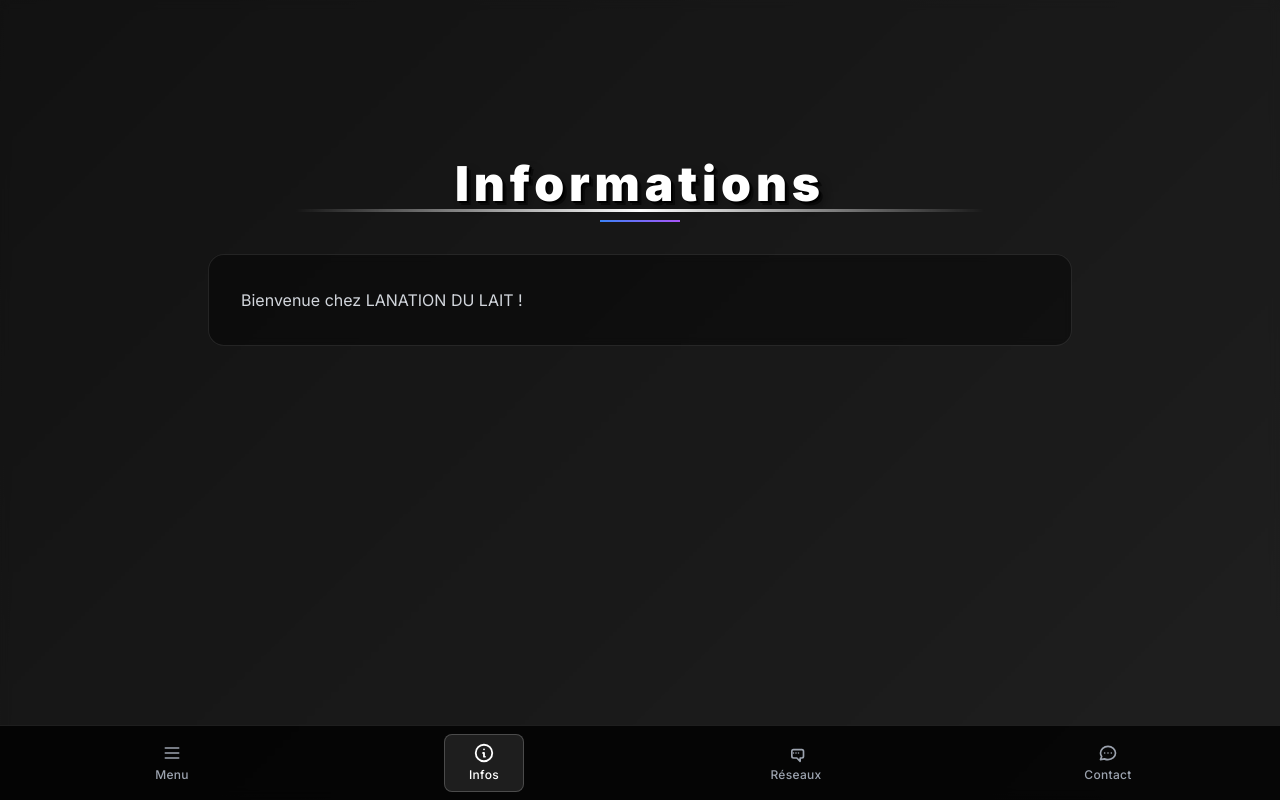
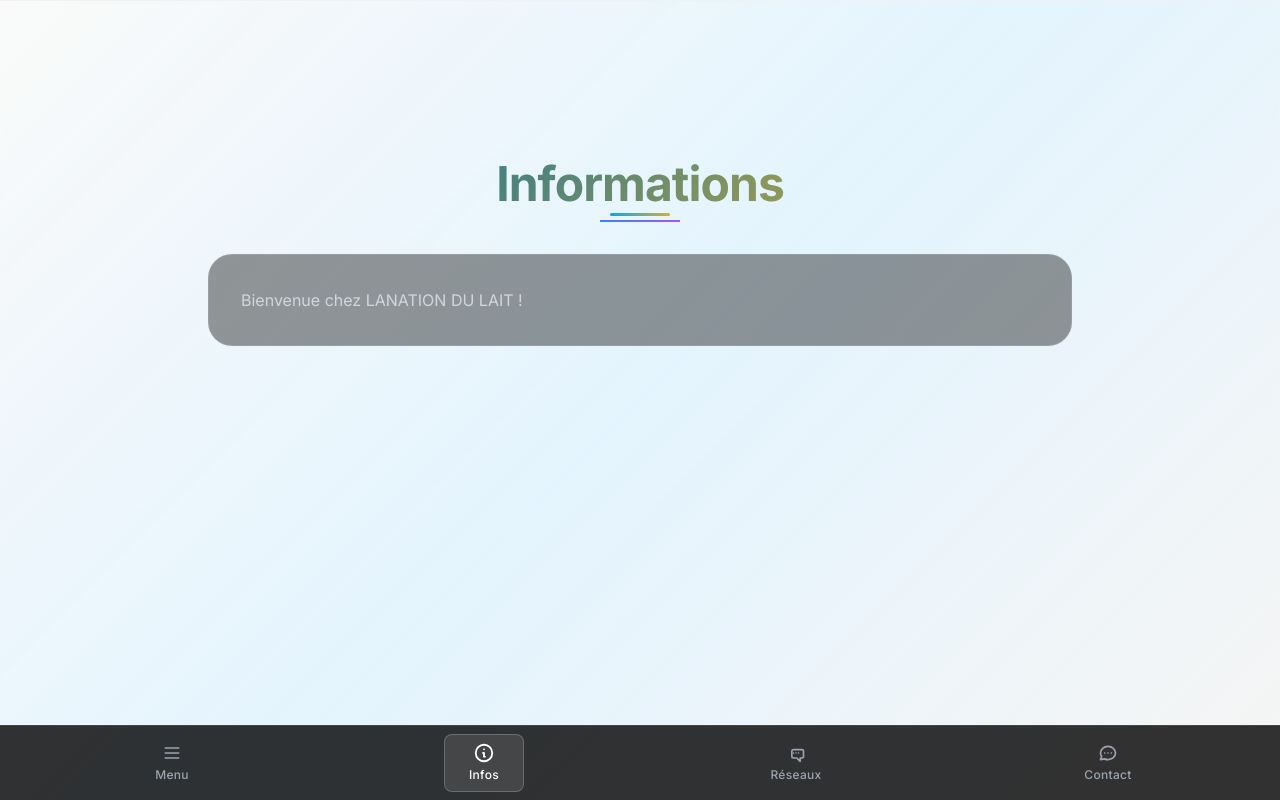
Before and after one commit to juniorrrrr345/teste123, a Next.js app: page /info in a window 1280 px wide. Built offline with nearby package versions, Linux system fonts and the light colour scheme; no server answers.

Commit message:
Checkpoint before follow-up message
Co-authored-by: sousgrosj1 <sousgrosj1@gmail.com>

```diff
--- a/src/app/globals.css
+++ b/src/app/globals.css
@@ -1,6 +1,57 @@
 @tailwind base;
 @tailwind components;
 @tailwind utilities;
+
+/* === NOUVEAU THÈME MODERNE ÉLÉGANT === */
+
+/* Variables CSS pour le nouveau thème */
+:root {
+  /* Palette de couleurs principale */
+  --primary-50: #f0f9ff;
+  --primary-100: #e0f2fe;
+  --primary-200: #bae6fd;
+  --primary-300: #7dd3fc;
+  --primary-400: #38bdf8;
+  --primary-500: #0ea5e9;
+  --primary-600: #0284c7;
+  --primary-700: #0369a1;
+  --primary-800: #075985;
+  --primary-900: #0c4a6e;
+
+  /* Couleurs neutres élégantes */
+  --neutral-50: #fafafa;
+  --neutral-100: #f5f5f5;
+  --neutral-200: #e5e5e5;
+  --neutral-300: #d4d4d4;
+  --neutral-400: #a3a3a3;
+  --neutral-500: #737373;
+  --neutral-600: #525252;
+  --neutral-700: #404040;
+  --neutral-800: #262626;
+  --neutral-900: #171717;
+
+  /* Couleurs d'accent */
+  --accent-gold: #d4af37;
+  --accent-gold-light: #f4e4a6;
+  --accent-gold-dark: #b8941f;
+
+  /* Ombres élégantes */
+  --shadow-soft: 0 2px 15px -3px rgba(0, 0, 0, 0.07), 0 10px 20px -2px rgba(0, 0, 0, 0.04);
+  --shadow-medium: 0 4px 25px -5px rgba(0, 0, 0, 0.1), 0 10px 10px -5px rgba(0, 0, 0, 0.04);
+  --shadow-strong: 0 20px 25px -5px rgba(0, 0, 0, 0.1), 0 10px 10px -5px rgba(0, 0, 0, 0.04);
+
+  /* Bordures arrondies */
+  --radius-sm: 0.375rem;
+  --radius-md: 0.5rem;
+  --radius-lg: 0.75rem;
+  --radius-xl: 1rem;
+  --radius-2xl: 1.5rem;
+
+  /* Transitions fluides */
+  --transition-fast: 150ms cubic-bezier(0.4, 0, 0.2, 1);
+  --transition-normal: 300ms cubic-bezier(0.4, 0, 0.2, 1);
+  --transition-slow: 500ms cubic-bezier(0.4, 0, 0.2, 1);
+}
 
 /* Empêcher le glissement indésirable sur mobile */
 .overscroll-contain {
@@ -238,33 +289,27 @@ body {
   touch-action: none !important;
 }
 
-/* Background global robuste - optimisé responsive */
+/* === NOUVEAU FOND MODERNE ÉLÉGANT === */
 html {
-  background-color: black !important;
+  background: linear-gradient(135deg, var(--neutral-50) 0%, var(--primary-50) 50%, var(--neutral-100) 100%) !important;
   background-attachment: fixed !important;
-  background-size: cover !important;
-  background-position: center !important;
-  background-repeat: no-repeat !important;
   min-height: 100%;
-  /* Amélioration mobile */
   -webkit-text-size-adjust: 100%;
   -webkit-tap-highlight-color: transparent;
   touch-action: manipulation;
 }
 
 body {
-  font-family: 'Inter', sans-serif;
+  font-family: 'Inter', -apple-system, BlinkMacSystemFont, 'Segoe UI', Roboto, sans-serif;
   -webkit-font-smoothing: antialiased;
   -moz-osx-font-smoothing: grayscale;
-  background-color: black !important;
+  background: linear-gradient(135deg, var(--neutral-50) 0%, var(--primary-50) 50%, var(--neutral-100) 100%) !important;
   background-attachment: fixed !important;
-  background-size: cover !important;
-  background-position: center !important;
-  background-repeat: no-repeat !important;
   min-height: 100vh;
-  min-height: 100dvh; /* Support pour les nouveaux navigateurs */
-  /* Prévention du scroll horizontal */
+  min-height: 100dvh;
   overflow-x: hidden;
+  color: var(--neutral-800);
+  line-height: 1.6;
   /* Support des safe areas */
   padding-top: var(--safe-area-inset-top);
   padding-bottom: var(--safe-area-inset-bottom);
@@ -272,13 +317,10 @@ body {
   padding-right: var(--safe-area-inset-right);
 }
 
-/* Conteneur principal - optimisé responsive */
+/* === NOUVEAU CONTENEUR PRINCIPAL ÉLÉGANT === */
 .main-container {
-  background-color: black;
-  background-attachment: local; /* Changé pour mobile */
-  background-size: cover;
-  background-position: center;
-  background-repeat: no-repeat;
+  background: linear-gradient(135deg, var(--neutral-50) 0%, var(--primary-50) 50%, var(--neutral-100) 100%);
+  background-attachment: fixed;
   min-height: 100vh;
   min-height: 100dvh;
   position: relative;
@@ -286,7 +328,7 @@ body {
   overflow-x: hidden;
 }
 
-/* Couche d'overlay globale - optimisée */
+/* Overlay subtil et élégant */
 .global-overlay {
   position: fixed;
   top: 0;
@@ -295,101 +337,87 @@ body {
   bottom: 0;
   pointer-events: none;
   z-index: 0;
-  background-color: rgba(0, 0, 0, 0.2);
-  backdrop-filter: blur(2px);
-  /* Amélioration performance mobile */
+  background: linear-gradient(135deg,
+    rgba(255, 255, 255, 0.1) 0%,
+    rgba(14, 165, 233, 0.05) 50%,
+    rgba(255, 255, 255, 0.1) 100%);
+  backdrop-filter: blur(1px);
   will-change: transform;
   transform: translateZ(0);
 }
 
-/* Contenu principal par-dessus l'overlay */
+/* Contenu principal avec style moderne */
 .content-layer {
   position: relative;
   z-index: 10;
   min-height: 100vh;
   min-height: 100dvh;
   width: 100%;
+  background: transparent;
 }
 
-/* Titre responsive avec clamp */
+/* === NOUVEAU STYLE DE TITRE ÉLÉGANT === */
 .shop-title {
-  font-weight: 900;
-  font-size: clamp(1.5rem, 5vw, 2.5rem); /* Responsive font size */
-  color: white;
-  text-shadow:
-    2px 2px 0px #000,
-    4px 4px 0px rgba(0,0,0,0.5),
-    6px 6px 10px rgba(0,0,0,0.3);
-  letter-spacing: 0.1em;
+  font-weight: 700;
+  font-size: clamp(1.75rem, 4vw, 2.75rem);
+  color: var(--neutral-800);
+  letter-spacing: -0.02em;
   position: relative;
   text-align: center;
-  line-height: 1.2;
+  line-height: 1.1;
+  background: linear-gradient(135deg, var(--primary-700) 0%, var(--accent-gold) 100%);
+  background-clip: text;
+  -webkit-background-clip: text;
+  -webkit-text-fill-color: transparent;
+  text-shadow: none;
 }
 
 .shop-title::after {
   content: "";
   position: absolute;
-  bottom: -4px;
+  bottom: -8px;
   left: 50%;
   transform: translateX(-50%);
-  width: 80%;
+  width: 60px;
   height: 3px;
-  background: linear-gradient(90deg, transparent, white, transparent);
+  background: linear-gradient(90deg, var(--primary-500), var(--accent-gold));
+  border-radius: 2px;
 }
 
-/* Style Graffiti responsive */
+/* === NOUVEAU STYLE DE TEXTE ÉLÉGANT === */
 .graffiti-text {
-  font-family: 'Metal Mania', cursive;
-  font-weight: 400;
-  text-transform: uppercase;
-  letter-spacing: 0.15em;
-  font-size: clamp(1rem, 4vw, 2rem); /* Responsive */
-  background: linear-gradient(
-    45deg,
-    #ff0000,
-    #ffff00,
-    #00ff00,
-    #0000ff,
-    #8000ff,
-    #ff0000
-  );
-  background-size: 400% 400%;
+  font-family: 'Inter', -apple-system, BlinkMacSystemFont, sans-serif;
+  font-weight: 600;
+  text-transform: none;
+  letter-spacing: -0.01em;
+  font-size: clamp(1.25rem, 3.5vw, 1.75rem);
+  background: linear-gradient(135deg, var(--primary-600) 0%, var(--accent-gold) 50%, var(--primary-800) 100%);
+  background-size: 200% 200%;
   background-clip: text;
   -webkit-background-clip: text;
   -webkit-text-fill-color: transparent;
-  animation: gradientShift 3s ease-in-out infinite, textGlow 2s ease-in-out infinite alternate;
-  text-shadow:
-    3px 3px 0px rgba(0,0,0,0.8),
-    6px 6px 0px rgba(0,0,0,0.6),
-    9px 9px 0px rgba(0,0,0,0.4),
-    12px 12px 20px rgba(0,0,0,0.3);
+  animation: elegantGradient 4s ease-in-out infinite;
+  text-shadow: none;
   position: relative;
   text-align: center;
-  line-height: 1.2;
+  line-height: 1.3;
 }
 
 .graffiti-text::after {
   content: "";
   position: absolute;
-  bottom: -6px;
-  left: 0;
-  right: 0;
-  height: 4px;
-  background: linear-gradient(
-    90deg,
-    #ff0000,
-    #ffff00,
-    #00ff00,
-    #0000ff,
-    #8000ff,
-    #ff0000
-  );
-  background-size: 200% 100%;
-  animation: gradientShift 2s linear infinite;
-  border-radius: 2px;
+  bottom: -4px;
+  left: 50%;
+  transform: translateX(-50%);
+  width: 40px;
+  height: 2px;
+  background: linear-gradient(90deg, var(--primary-500), var(--accent-gold));
+  border-radius: 1px;
+  animation: elegantGradient 4s ease-in-out infinite;
 }
 
-@keyframes gradientShift {
+/* === NOUVELLES ANIMATIONS ÉLÉGANTES === */
+@keyframes elegantGradient {
   0%, 100% {
     background-position: 0% 50%;
   }
@@ -398,12 +426,15 @@ body {
   }
 }
 
-@keyframes textGlow {
+@keyframes subtleGlow {
   0% {
-    filter: drop-shadow(0 0 5px rgba(255,255,255,0.3));
+    filter: drop-shadow(0 0 8px rgba(14, 165, 233, 0.2));
+  }
+  50% {
+    filter: drop-shadow(0 0 12px rgba(212, 175, 55, 0.3));
   }
   100% {
-    filter: drop-shadow(0 0 20px rgba(255,255,255,0.8)) drop-shadow(0 0 30px rgba(255,255,0,0.5));
+    filter: drop-shadow(0 0 8px rgba(14, 165, 233, 0.2));
   }
 }
 
@@ -569,10 +600,10 @@ body {
   }
 }
 
-/* Container principal avec fond */
+/* === NOUVEAU CONTAINER PRINCIPAL MODERNE === */
 .main-container {
   @apply min-h-screen relative;
-  background-color: black;
+  background: linear-gradient(135deg, var(--neutral-50) 0%, var(--primary-50) 50%, var(--neutral-100) 100%);
   background-image: var(--bg-image, none);
   background-size: cover;
   background-position: center;
@@ -580,22 +611,26 @@ body {
   background-repeat: no-repeat;
 }
 
-/* Overlay global pour l'opacité et le blur */
+/* Overlay élégant et subtil */
 .global-overlay {
   @apply fixed inset-0 z-0;
-  background-color: rgba(0, 0, 0, var(--bg-opacity, 0.2));
-  backdrop-filter: blur(var(--bg-blur, 5px));
+  background: linear-gradient(135deg,
+    rgba(255, 255, 255, 0.1) 0%,
+    rgba(14, 165, 233, 0.05) 50%,
+    rgba(255, 255, 255, 0.1) 100%);
+  backdrop-filter: blur(1px);
   pointer-events: none;
 }
 
-/* Layer de contenu */
+/* Layer de contenu moderne */
 .content-layer {
   @apply relative z-10;
+  background: transparent;
 }
 
-/* Fond global au niveau du body et html */
+/* Fond global moderne */
 html, body {
-  background-color: black;
+  background: linear-gradient(135deg, var(--neutral-50) 0%, var(--primary-50) 50%, var(--neutral-100) 100%);
   background-image: var(--bg-image, none);
   background-size: cover;
   background-position: center;
@@ -630,3 +665,227 @@ html, body {
 .animate-shimmer {
   animation: shimmer 1.5s ease-in-out infinite;
 }
+
+/* === NOUVELLES CLASSES UTILITAIRES MODERNES === */
+
+/* Cartes élégantes */
+.card-modern {
+  background: rgba(255, 255, 255, 0.9);
+  backdrop-filter: blur(10px);
+  border: 1px solid rgba(255, 255, 255, 0.2);
+  border-radius: var(--radius-xl);
+  box-shadow: var(--shadow-soft);
+  transition: all var(--transition-normal);
+}
+
+.card-modern:hover {
+  transform: translateY(-2px);
+  box-shadow: var(--shadow-medium);
+  border-color: var(--primary-200);
+}
+
+/* Boutons modernes */
+.btn-modern {
+  background: linear-gradient(135deg, var(--primary-500) 0%, var(--primary-600) 100%);
+  color: white;
+  border: none;
+  border-radius: var(--radius-lg);
+  padding: 0.75rem 1.5rem;
+  font-weight: 600;
+  font-size: 0.875rem;
+  transition: all var(--transition-fast);
+  box-shadow: var(--shadow-soft);
+  cursor: pointer;
+}
+
+.btn-modern:hover {
+  background: linear-gradient(135deg, var(--primary-600) 0%, var(--primary-700) 100%);
+  transform: translateY(-1px);
+  box-shadow: var(--shadow-medium);
+}
+
+.btn-modern:active {
+  transform: translateY(0);
+  box-shadow: var(--shadow-soft);
+}
+
+/* Boutons secondaires */
+.btn-secondary {
+  background: rgba(255, 255, 255, 0.9);
+  color: var(--neutral-700);
+  border: 1px solid var(--neutral-200);
+  border-radius: var(--radius-lg);
+  padding: 0.75rem 1.5rem;
+  font-weight: 600;
+  font-size: 0.875rem;
+  transition: all var(--transition-fast);
+  box-shadow: var(--shadow-soft);
+  cursor: pointer;
+}
+
+.btn-secondary:hover {
+  background: white;
+  border-color: var(--primary-300);
+  color: var(--primary-700);
+  transform: translateY(-1px);
+  box-shadow: var(--shadow-medium);
+}
+
+/* Boutons d'accent */
+.btn-accent {
+  background: linear-gradient(135deg, var(--accent-gold) 0%, var(--accent-gold-dark) 100%);
+  color: white;
+  border: none;
+  border-radius: var(--radius-lg);
+  padding: 0.75rem 1.5rem;
+  font-weight: 600;
+  font-size: 0.875rem;
+  transition: all var(--transition-fast);
+  box-shadow: var(--shadow-soft);
+  cursor: pointer;
+}
+
+.btn-accent:hover {
+  background: linear-gradient(135deg, var(--accent-gold-dark) 0%, #a67c00 100%);
+  transform: translateY(-1px);
+  box-shadow: var(--shadow-medium);
+}
+
+/* Inputs modernes */
+.input-modern {
+  background: rgba(255, 255, 255, 0.9);
+  border: 1px solid var(--neutral-200);
+  border-radius: var(--radius-lg);
+  padding: 0.75rem 1rem;
+  font-size: 0.875rem;
+  transition: all var(--transition-fast);
+  box-shadow: var(--shadow-soft);
+  width: 100%;
+}
+
+.input-modern:focus {
+  outline: none;
+  border-color: var(--primary-400);
+  box-shadow: 0 0 0 3px rgba(14, 165, 233, 0.1);
+  background: white;
+}
+
+/* Textes avec styles modernes */
+.text-modern-primary {
+  color: var(--primary-700);
+  font-weight: 600;
+}
+
+.text-modern-secondary {
+  color: var(--neutral-600);
+  font-weight: 500;
+}
+
+.text-modern-accent {
+  color: var(--accent-gold);
+  font-weight: 600;
+}
+
+/* Containers avec glassmorphism */
+.glass-container {
+  background: rgba(255, 255, 255, 0.1);
+  backdrop-filter: blur(10px);
+  border: 1px solid rgba(255, 255, 255, 0.2);
+  border-radius: var(--radius-xl);
+  box-shadow: var(--shadow-soft);
+}
+
+.glass-container-strong {
+  background: rgba(255, 255, 255, 0.2);
+  backdrop-filter: blur(15px);
+  border: 1px solid rgba(255, 255, 255, 0.3);
+  border-radius: var(--radius-xl);
+  box-shadow: var(--shadow-medium);
+}
+
+/* Animations d'entrée modernes */
+@keyframes fadeInUp {
+  from {
+    opacity: 0;
+    transform: translateY(20px);
+  }
+  to {
+    opacity: 1;
+    transform: translateY(0);
+  }
+}
+
+@keyframes slideInRight {
+  from {
+    opacity: 0;
+    transform: translateX(30px);
+  }
+  to {
+    opacity: 1;
+    transform: translateX(0);
+  }
+}
+
+@keyframes scaleIn {
+  from {
+    opacity: 0;
+    transform: scale(0.95);
+  }
+  to {
+    opacity: 1;
+    transform: scale(1);
+  }
+}
+
+.animate-fade-in-up {
+  animation: fadeInUp 0.6s ease-out;
+}
+
+.animate-slide-in-right {
+  animation: slideInRight 0.5s ease-out;
+}
+
+.animate-scale-in {
+  animation: scaleIn 0.4s ease-out;
+}
+
+/* Effets de hover modernes */
+.hover-lift {
+  transition: all var(--transition-normal);
+}
+
+.hover-lift:hover {
+  transform: translateY(-4px);
+  box-shadow: var(--shadow-strong);
+}
+
+.hover-glow {
+  transition: all var(--transition-normal);
+}
+
+.hover-glow:hover {
+  box-shadow: 0 0 20px rgba(14, 165, 233, 0.3);
+}
+
+/* Gradients modernes */
+.gradient-primary {
+  background: linear-gradient(135deg, var(--primary-500) 0%, var(--primary-700) 100%);
+}
+
+.gradient-accent {
+  background: linear-gradient(135deg, var(--accent-gold) 0%, var(--accent-gold-dark) 100%);
+}
+
+.gradient-text-primary {
+  background: linear-gradient(135deg, var(--primary-600) 0%, var(--primary-800) 100%);
+  background-clip: text;
+  -webkit-background-clip: text;
+  -webkit-text-fill-color: transparent;
+}
+
+.gradient-text-accent {
+  background: linear-gradient(135deg, var(--accent-gold) 0%, var(--accent-gold-dark) 100%);
+  background-clip: text;
+  -webkit-background-clip: text;
+  -webkit-text-fill-color: transparent;
+}
--- a/src/app/layout.tsx
+++ b/src/app/layout.tsx
@@ -43,15 +43,14 @@ export default function RootLayout({
         <style
           dangerouslySetInnerHTML={{
             __html: `
-              /* Background par défaut pour éviter l'écran noir */
+              /* Background moderne par défaut */
               html, body {
-                background-color: #1a1a1a !important;
-                background-image: linear-gradient(135deg, #1a1a1a 0%, #2d2d2d 100%) !important;
+                background: linear-gradient(135deg, #fafafa 0%, #f0f9ff 50%, #f5f5f5 100%) !important;
                 min-height: 100vh;
               }
               .main-container {
                 min-height: 100vh;
-                background-color: transparent;
+                background: linear-gradient(135deg, #fafafa 0%, #f0f9ff 50%, #f5f5f5 100%);
               }
               .global-overlay {
                 position: fixed;
@@ -59,15 +58,19 @@ export default function RootLayout({
                 left: 0;
                 right: 0;
                 bottom: 0;
-                background-color: rgba(0, 0, 0, 0.3);
-                backdrop-filter: blur(5px);
-                -webkit-backdrop-filter: blur(5px);
+                background: linear-gradient(135deg,
+                  rgba(255, 255, 255, 0.1) 0%,
+                  rgba(14, 165, 233, 0.05) 50%,
+                  rgba(255, 255, 255, 0.1) 100%);
+                backdrop-filter: blur(1px);
+                -webkit-backdrop-filter: blur(1px);
                 z-index: 1;
               }
               .content-layer {
                 position: relative;
                 z-index: 2;
                 min-height: 100vh;
+                background: transparent;
               }
             `
           }}
@@ -152,9 +155,9 @@ export default function RootLayout({
                     })
                     .catch(e => console.error('Erreur chargement fond API:', e));
 
-                  // Fond noir par défaut en attendant
-                  document.documentElement.style.backgroundColor = 'black';
-                  document.body.style.backgroundColor = 'black';
+                  // Fond moderne par défaut en attendant
+                  document.documentElement.style.background = 'linear-gradient(135deg, #fafafa 0%, #f0f9ff 50%, #f5f5f5 100%)';
+                  document.body.style.background = 'linear-gradient(135deg, #fafafa 0%, #f0f9ff 50%, #f5f5f5 100%)';
                 } catch (e) {
                   console.error('Erreur fond d\\'image:', e);
                 }
@@ -163,7 +166,7 @@ export default function RootLayout({
           }}
         />
       </head>
-      <body className={`${inter.className} antialiased`} suppressHydrationWarning style={{ backgroundColor: 'black' }}>
+      <body className={`${inter.className} antialiased`} suppressHydrationWarning style={{ background: 'linear-gradient(135deg, #fafafa 0%, #f0f9ff 50%, #f5f5f5 100%)' }}>
         <GlobalBackgroundProvider />
         <CachePreloader />
         <Toaster
@@ -171,12 +174,16 @@ export default function RootLayout({
           toastOptions={{
             duration: 3000,
             style: {
-              background: '#333',
-              color: '#fff',
+              background: 'rgba(255, 255, 255, 0.95)',
+              color: '#262626',
+              backdropFilter: 'blur(10px)',
+              border: '1px solid rgba(255, 255, 255, 0.2)',
+              borderRadius: '12px',
+              boxShadow: '0 4px 25px -5px rgba(0, 0, 0, 0.1), 0 10px 10px -5px rgba(0, 0, 0, 0.04)',
             },
             success: {
               iconTheme: {
-                primary: '#10b981',
+                primary: '#0ea5e9',
                 secondary: '#fff',
               },
             },
--- a/tailwind.config.ts
+++ b/tailwind.config.ts
@@ -8,6 +8,38 @@ const config: Config = {
   ],
   theme: {
     extend: {
+      colors: {
+        // Nouvelle palette moderne
+        primary: {
+          50: '#f0f9ff',
+          100: '#e0f2fe',
+          200: '#bae6fd',
+          300: '#7dd3fc',
+          400: '#38bdf8',
+          500: '#0ea5e9',
+          600: '#0284c7',
+          700: '#0369a1',
+          800: '#075985',
+          900: '#0c4a6e',
+        },
+        neutral: {
+          50: '#fafafa',
+          100: '#f5f5f5',
+          200: '#e5e5e5',
+          300: '#d4d4d4',
+          400: '#a3a3a3',
+          500: '#737373',
+          600: '#525252',
+          700: '#404040',
+          800: '#262626',
+          900: '#171717',
+        },
+        accent: {
+          gold: '#d4af37',
+          'gold-light': '#f4e4a6',
+          'gold-dark': '#b8941f',
+        }
+      },
       screens: {
         'xs': '375px',   // Petits mobiles
         'sm': '640px',   // Mobiles standard
@@ -76,6 +108,31 @@ const config: Config = {
       height: {
         'screen-safe': 'calc(100vh - env(safe-area-inset-top) - env(safe-area-inset-bottom))',
         'dvh': '100dvh',
+      },
+      boxShadow: {
+        'soft': '0 2px 15px -3px rgba(0, 0, 0, 0.07), 0 10px 20px -2px rgba(0, 0, 0, 0.04)',
+        'medium': '0 4px 25px -5px rgba(0, 0, 0, 0.1), 0 10px 10px -5px rgba(0, 0, 0, 0.04)',
+        'strong': '0 20px 25px -5px rgba(0, 0, 0, 0.1), 0 10px 10px -5px rgba(0, 0, 0, 0.04)',
+        'glow': '0 0 20px rgba(14, 165, 233, 0.3)',
+        'glow-gold': '0 0 20px rgba(212, 175, 55, 0.3)',
+      },
+      borderRadius: {
+        'xl': '1rem',
+        '2xl': '1.5rem',
+      },
+      backdropBlur: {
+        'xs': '2px',
+        'sm': '4px',
+        'md': '8px',
+        'lg': '12px',
+        'xl': '16px',
+      },
+      animation: {
+        'fade-in-up': 'fadeInUp 0.6s ease-out',
+        'slide-in-right': 'slideInRight 0.5s ease-out',
+        'scale-in': 'scaleIn 0.4s ease-out',
+        'elegant-gradient': 'elegantGradient 4s ease-in-out infinite',
+        'subtle-glow': 'subtleGlow 3s ease-in-out infinite',
       }
     },
   },
```
Also changed, not shown: src/app/page.tsx (+37 -30 lines), src/components/Header.tsx (+11 -15 lines), src/components/ProductCard.tsx (+24 -16 lines).
